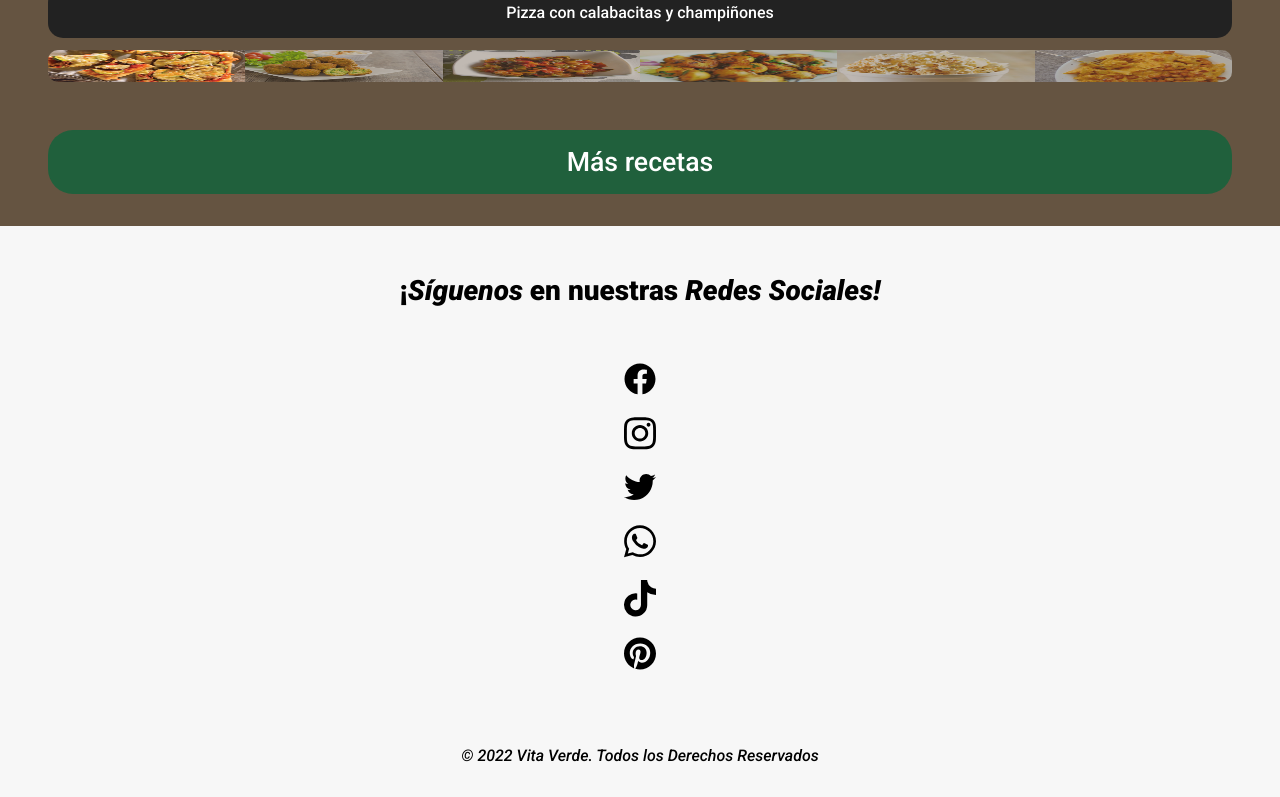
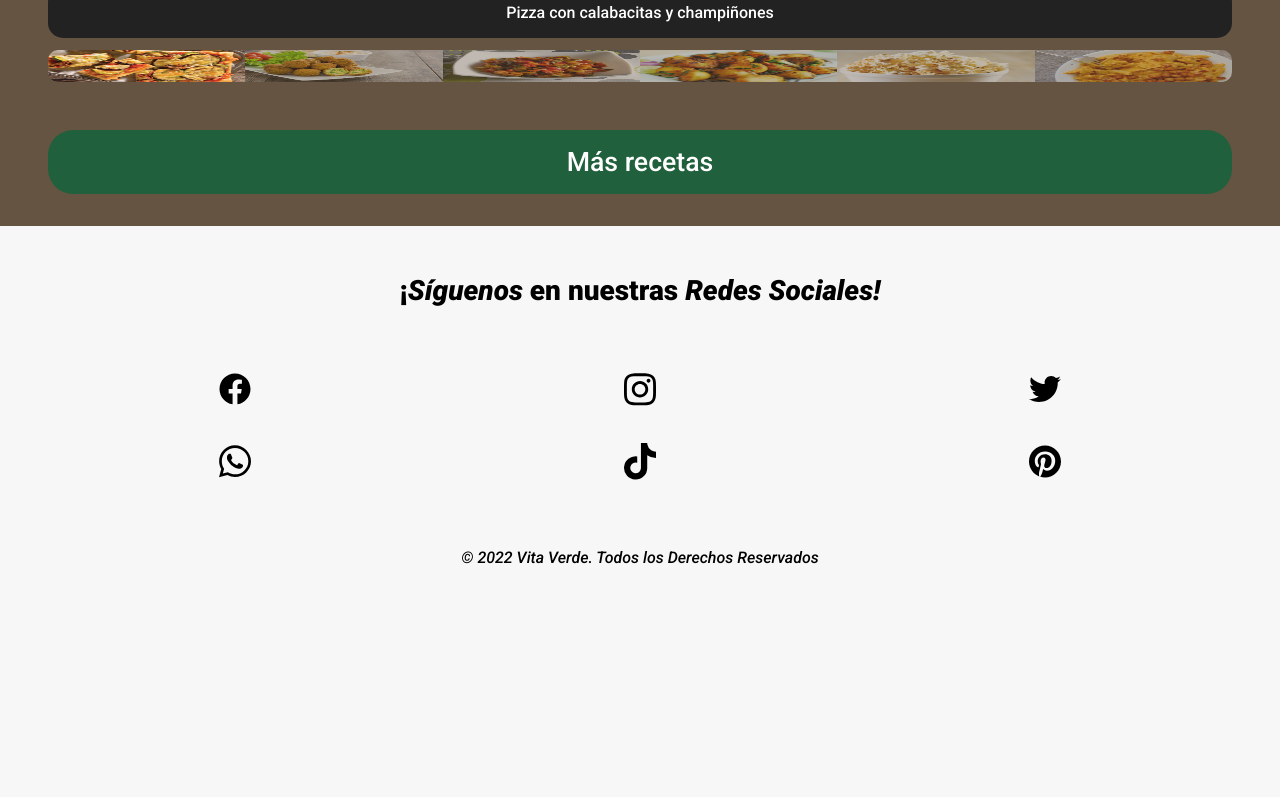
Before and after one commit to rosendocamal/vitaverdepdc.github.io, a plain HTML site: page index.html in a window 1280 px wide. Shown: the part 2043-2840 px from the top of the page. After the commit the page ends 2642 px from the top, so only its background shows below. Drawn offline with Linux system fonts and the light colour scheme.

Commit message:
26/03/2022 10:29

```diff
--- a/css/main.css
+++ b/css/main.css
@@ -339,17 +339,20 @@ h3 {
 }
 
 .s-socialmedia ul {
-	display: flex;
-	flex-direction: column;
+	display: grid;
+	grid-gap: 2rem;
+	grid-template-rows: 1fr 1fr;
+	grid-template-columns: 1fr 1fr 1fr;
+	justify-content: center;
 	align-items: center;
-	justify-content: center;
-	padding-top: 2rem;
+	padding-top: 3rem;
 }
 
 .s-socialmedia ul li {
 	list-style: none;
-	display: inline-block;
-	padding: 0.5rem;
+	display: flex;
+	justify-content: center;
+	align-items: center;
 }
 
 .s-socialmedia ul li a svg {
--- a/index.html
+++ b/index.html
@@ -22,11 +22,7 @@
   				<a href="menu.html">Menú</a>
 				<a href="recetas.html">Recetas</a>
 				<a href="nosotros.html">Nosotros</a>
-				<a href="siguenos.html">Síguenos</a>
-				<a href="javascript:void(0);" class="icon" onclick="myFunction()">
-					<svg xmlns="http://www.w3.org/2000/svg" viewBox="0 0 448 512"><!--! Font Awesome Pro 6.1.1 by @fontawesome - https://fontawesome.com License - https://fontawesome.com/license (Commercial License) Copyright 2022 Fonticons, Inc. --><path d="M0 96C0 78.33 14.33 64 32 64H416C433.7 64 448 78.33 448 96C448 113.7 433.7 128 416 128H32C14.33 128 0 113.7 0 96zM0 256C0 238.3 14.33 224 32 224H416C433.7 224 448 238.3 448 256C448 273.7 433.7 288 416 288H32C14.33 288 0 273.7 0 256zM416 448H32C14.33 448 0 433.7 0 416C0 398.3 14.33 384 32 384H416C433.7 384 448 398.3 448 416C448 433.7 433.7 448 416 448z"></path></svg>
-				</a>
-			</nav>
+				<a href="siguenos.html">Síguenos</a> <a href="javascript:void(0);" class="icon" onclick="myFunction()"> <svg xmlns="http://www.w3.org/2000/svg" viewBox="0 0 448 512"><!--! Font Awesome Pro 6.1.1 by @fontawesome - https://fontawesome.com License - https://fontawesome.com/license (Commercial License) Copyright 2022 Fonticons, Inc. --><path d="M0 96C0 78.33 14.33 64 32 64H416C433.7 64 448 78.33 448 96C448 113.7 433.7 128 416 128H32C14.33 128 0 113.7 0 96zM0 256C0 238.3 14.33 224 32 224H416C433.7 224 448 238.3 448 256C448 273.7 433.7 288 416 288H32C14.33 288 0 273.7 0 256zM416 448H32C14.33 448 0 433.7 0 416C0 398.3 14.33 384 32 384H416C433.7 384 448 398.3 448 416C448 433.7 433.7 448 416 448z"></path></svg> </a> </nav>
 		</header>
 		<main>
 			<section class="s-introdution">
@@ -164,12 +160,12 @@
 						</a>
 					</li>
 					<li class="item-wab">
-						<a href="https://api.whatsapp.com/send?phone=+529842550919&text=%C2%A1Hola!%20Me%20ha%20interesado%20su%20restaurante,%20quisiera%20que%20me%20proporcionar%C3%A1n%20informaci%C3%B3n">
+						<a href="https://api.whatsapp.com/send?phone=+529842550919&text=Hola,%20me%20gustar%C3%ADa%20encargar%20un%20pedido">
 							<svg xmlns="http://www.w3.org/2000/svg" viewBox="0 0 448 512"><!--! Font Awesome Pro 6.1.1 by @fontawesome - https://fontawesome.com License - https://fontawesome.com/license (Commercial License) Copyright 2022 Fonticons, Inc. --><path d="M380.9 97.1C339 55.1 283.2 32 223.9 32c-122.4 0-222 99.6-222 222 0 39.1 10.2 77.3 29.6 111L0 480l117.7-30.9c32.4 17.7 68.9 27 106.1 27h.1c122.3 0 224.1-99.6 224.1-222 0-59.3-25.2-115-67.1-157zm-157 341.6c-33.2 0-65.7-8.9-94-25.7l-6.7-4-69.8 18.3L72 359.2l-4.4-7c-18.5-29.4-28.2-63.3-28.2-98.2 0-101.7 82.8-184.5 184.6-184.5 49.3 0 95.6 19.2 130.4 54.1 34.8 34.9 56.2 81.2 56.1 130.5 0 101.8-84.9 184.6-186.6 184.6zm101.2-138.2c-5.5-2.8-32.8-16.2-37.9-18-5.1-1.9-8.8-2.8-12.5 2.8-3.7 5.6-14.3 18-17.6 21.8-3.2 3.7-6.5 4.2-12 1.4-32.6-16.3-54-29.1-75.5-66-5.7-9.8 5.7-9.1 16.3-30.3 1.8-3.7.9-6.9-.5-9.7-1.4-2.8-12.5-30.1-17.1-41.2-4.5-10.8-9.1-9.3-12.5-9.5-3.2-.2-6.9-.2-10.6-.2-3.7 0-9.7 1.4-14.8 6.9-5.1 5.6-19.4 19-19.4 46.3 0 27.3 19.9 53.7 22.6 57.4 2.8 3.7 39.1 59.7 94.8 83.8 35.2 15.2 49 16.5 66.6 13.9 10.7-1.6 32.8-13.4 37.4-26.4 4.6-13 4.6-24.1 3.2-26.4-1.3-2.5-5-3.9-10.5-6.6z"/></svg>
 						</a>
 					</li>
 					<li class="item-tk">
-						<a href="#">
+						<a href="https://vm.tiktok.com/ZMLupxRc9">
 							<svg xmlns="http://www.w3.org/2000/svg" viewBox="0 0 448 512"><!--! Font Awesome Pro 6.1.1 by @fontawesome - https://fontawesome.com License - https://fontawesome.com/license (Commercial License) Copyright 2022 Fonticons, Inc. --><path d="M448,209.91a210.06,210.06,0,0,1-122.77-39.25V349.38A162.55,162.55,0,1,1,185,188.31V278.2a74.62,74.62,0,1,0,52.23,71.18V0l88,0a121.18,121.18,0,0,0,1.86,22.17h0A122.18,122.18,0,0,0,381,102.39a121.43,121.43,0,0,0,67,20.14Z"/></svg>
 						</a>
 					</li>
```
